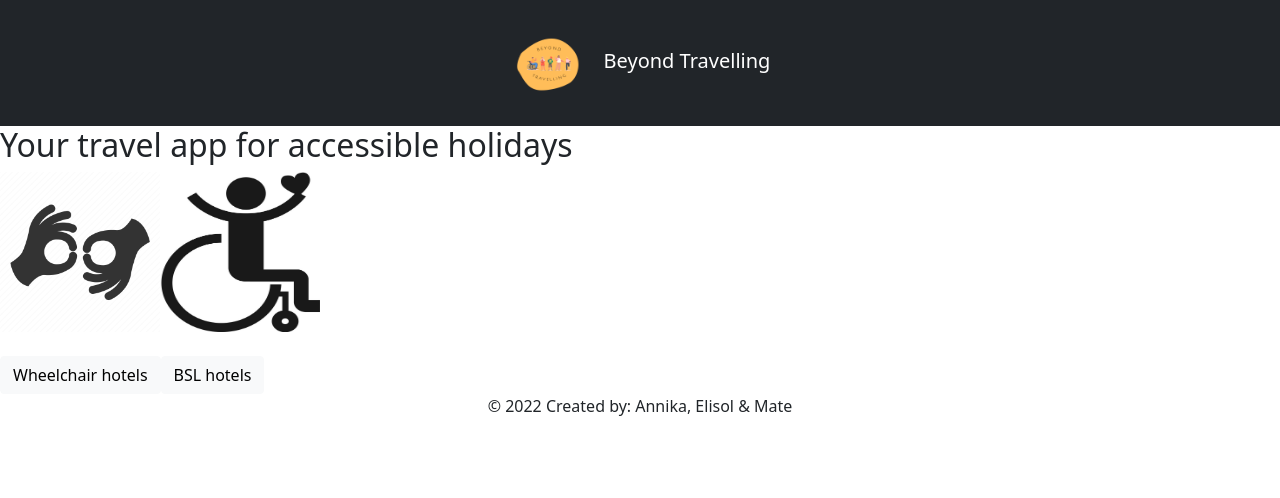
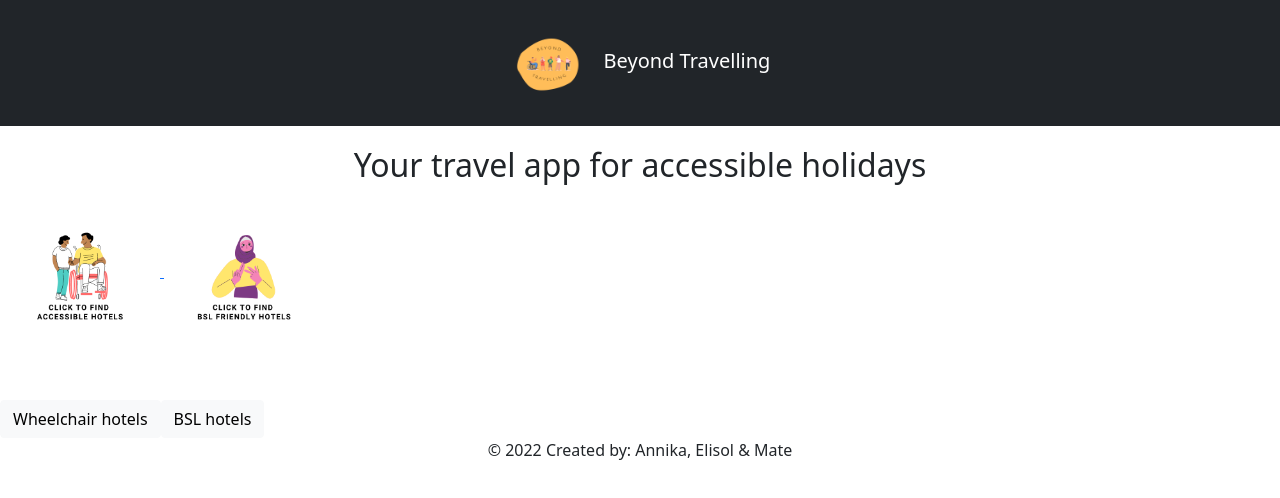
Before and after one commit to elicodes89/BeyondTravelling, a React (Create React App) app in the folder beyond_travelling/client/new_app/: page / in a window 1280 px wide. Shown: the top 498 px of the page. Built offline with nearby package versions, Linux system fonts and the light colour scheme.

Commit message:
css touches on home page

```diff
--- a/beyond_travelling/client/new_app/src/App.css
+++ b/beyond_travelling/client/new_app/src/App.css
@@ -29,5 +29,5 @@
 }
 
 .footer {
-  text-align: center;
+  text-align:center;
 }
--- /dev/null
+++ b/beyond_travelling/client/new_app/src/containers/Home.css
@@ -0,0 +1,10 @@
+.title {
+    text-align: center;
+    font-size: large;
+    padding-top: 20px;
+}
+
+.flex-container {
+    display: block;
+    width: 100%;
+}
--- a/beyond_travelling/client/new_app/src/containers/Home.js
+++ b/beyond_travelling/client/new_app/src/containers/Home.js
@@ -1,7 +1,6 @@
 import React from 'react';
 import Header from '../components/Header';
-
-
+import './Home.css';
 
 function Home () {
 
@@ -9,14 +8,14 @@ return (
   <>
   <Header />
     <div className='title'>
-    <h2 className>Your travel app for accessible holidays</h2>
+    <h2>Your travel app for accessible holidays</h2>
     </div>
 
     <div className='flex-container'>
 
 {/* have clickable images as hyperlink */}
-    <a href='src/components/bsl/BSL.js'><img className="bsl_sign" src={require("../access_icons/signing1.jpeg")} alt='Signing'/></a>
-    <a href='src/components/wheelchair/AccessibleHotels.js'><img className="wheelchair" src={require("../access_icons/wheelchair.jpeg")} alt='Wheelchair'/></a>
+    <a href='src/components/bsl/BSL.js'> <img className="bsl_sign" src={require("../access_icons/wheelchair.png")} alt='wheelchairimg' width="500" height="500"/> </a>
+    <a href='src/components/wheelchair/AccessibleHotels.js'> <img className="wheelchair" src={require("../access_icons/sign.png")} alt='signimg' width="500" height="500"/> </a>
     </div>
   </>
 
```
Also changed, not shown: beyond_travelling/client/new_app/src/access_icons/sign.png (added), beyond_travelling/client/new_app/src/access_icons/wheelchair.png (added).
